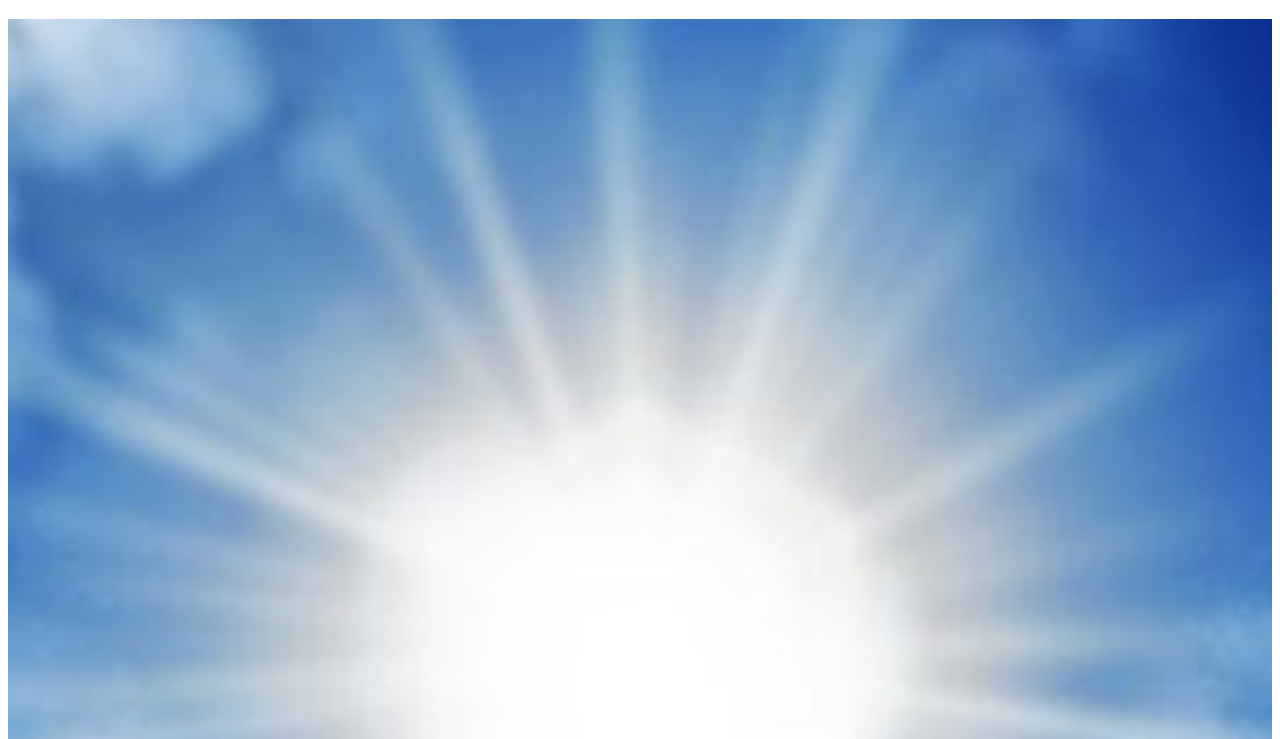
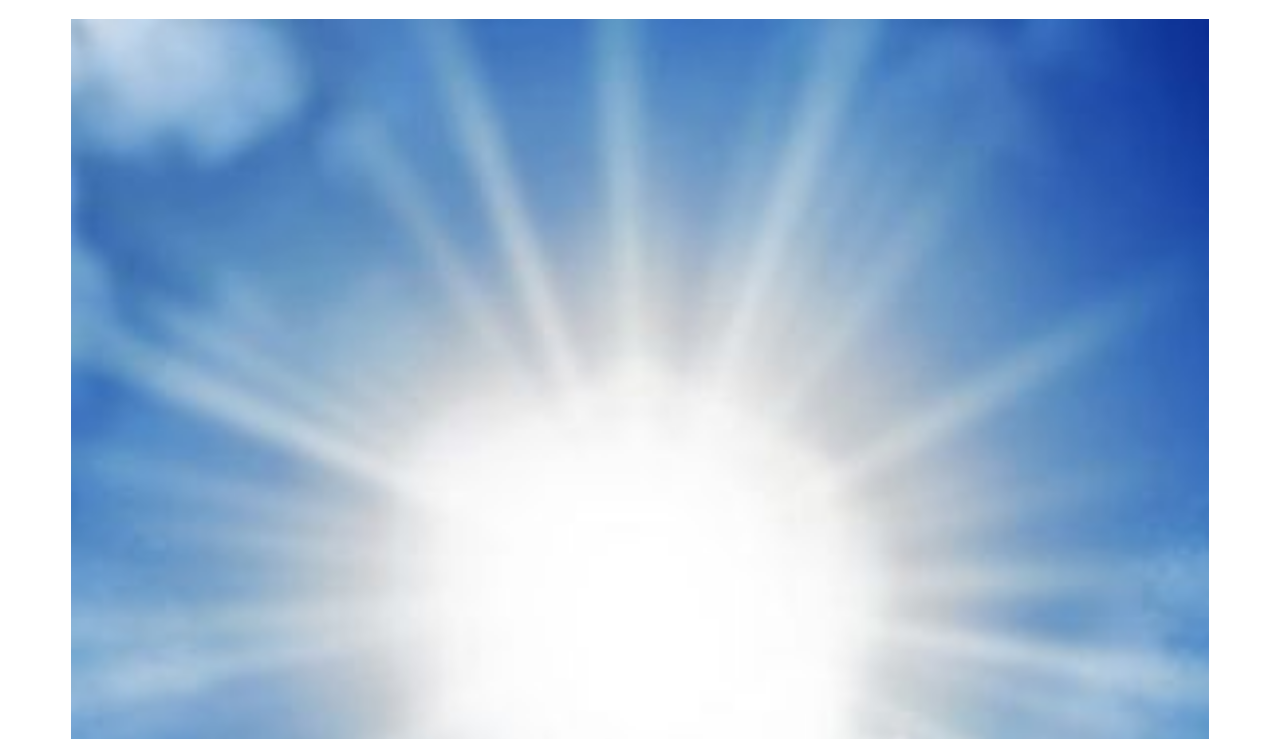
Before and after one commit to hkl-iii/wrt2_references, a plain HTML site: page index.html in a window 1280 px wide. Shown: the part 61-800 px from the top of the page. Drawn offline with Linux system fonts and the light colour scheme.

Commit message:
added website

```diff
--- a/index.html
+++ b/index.html
@@ -13,7 +13,7 @@
 
         <!--<p>Abram ben Terah is the founding figure of Judaism and Christianity's Old Testament.</p> -->
 
-        <img style = "width:100%; height: 65%;"  src = "heaven.jpg" alt = "abraham ready to make a sacrifice to God"/>
+        <img style = "width:90%; height: 60%;"  src = "heaven.jpg" alt = "abraham ready to make a sacrifice to God"/>
 
         <h2>Reference List</h2>
 
@@ -35,7 +35,7 @@
 
         <q>Genesis 17:1-5 ~ When Abram was ninety-nine years old the Lord appeared to Abram and said to him, “I am God Almighty; walk before me, and be blameless, that I may make my covenant between me and you, and may multiply you greatly.” Then Abram fell on his face. And God said to him, “Behold, my covenant is with you, and you shall be the father of a multitude of nations. No longer shall your name be called Abram, but your name shall be Abraham, for I have made you the father of a multitude of nations.</q>
 
-        <p><a href = "https://distracted-bardeen-ea5134.netlify.app/" target = "_blank"> </a></p> -->
+        <p><a href = "https://gracious-raman-9def88.netlify.app/" target = "_blank"> </a></p> -->
         </div>
 
     </body>
```
